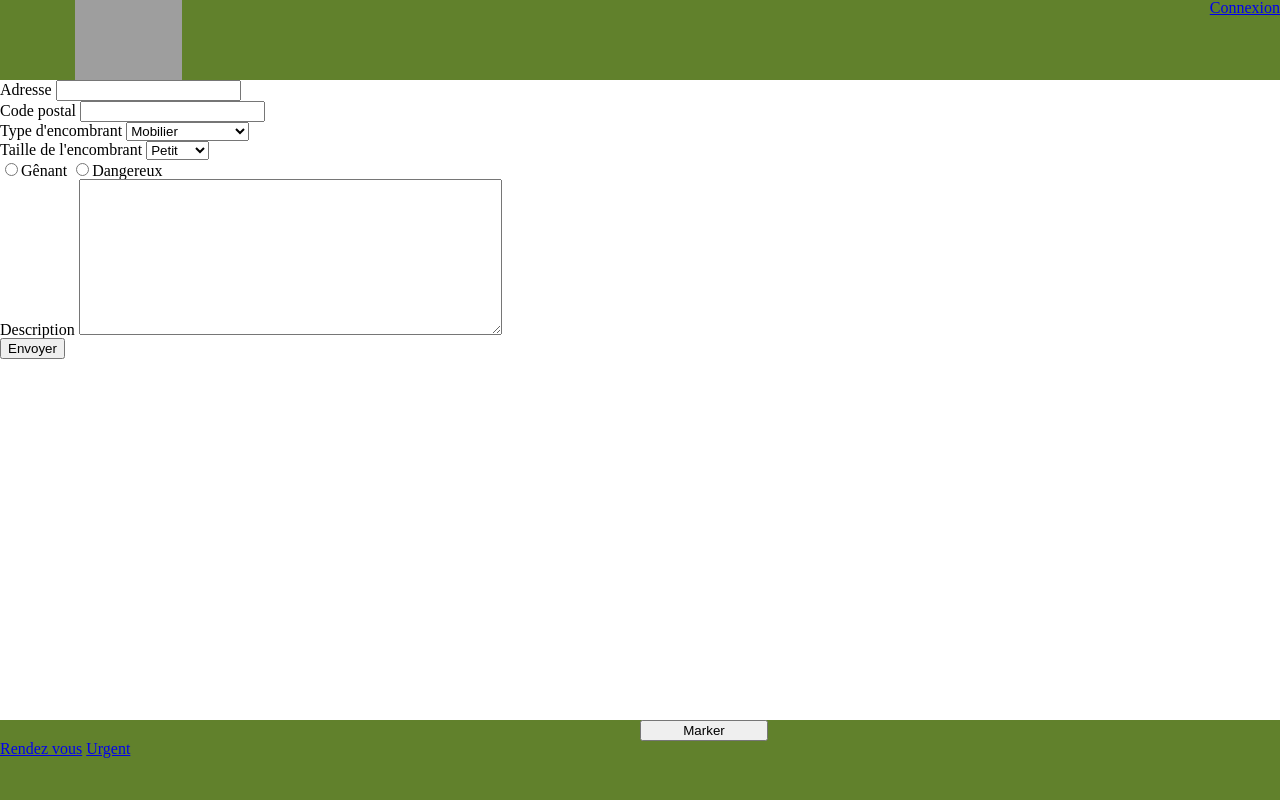
After one commit to LexaFu/trash, a PHP site: page /reporting.php in a window 1280 px wide. The commit adds this page. Run offline with PHP 8.4, Linux system fonts and the light colour scheme; style sheets or scripts are compiled from the project's sources; some libraries are stand-ins or nearby versions; grey boxes are pictures that could not be loaded.

Commit message:
ajout reporting.php, rep_post.php et modification footer.php

```diff
--- a/connect.php
+++ b/connect.php
@@ -1,7 +1,7 @@
 <?php
 
 try{
-    $bdd = new PDO('mysql:host=localhost;dbname=trash;charset=latin1', 'root','root');
+    $bdd = new PDO('mysql:host=localhost;dbname=trash;charset=latin1', 'root','');
 }
 catch(Exeption $e)
 {
--- a/footer.php
+++ b/footer.php
@@ -8,6 +8,8 @@
 
         	<a href="appointment.php">Rendez vous</a>
 
+          <a href="reporting.php">Urgent</a>
+
 		    </div>
     </footer>
  </body>
--- /dev/null
+++ b/reporting.php
@@ -0,0 +1,58 @@
+<?php
+ include "header.php";
+?>
+
+<form class= "form" action="rep_post.php" method="post" enctype="multipart/form-data">
+
+    		<div class="address">
+        		<label for="address">Adresse</label>
+        		<input type="text" name="address" />
+    		</div>
+
+    		<div class="cp">
+        		<label for="cp">Code postal</label>
+        		<input type="text" name="cp"></input>
+    		</div>
+
+			<div class="type">
+			<label for="type">Type d'encombrant</label>
+			<select name="type">
+				<option>Mobilier</option>
+				<option>Mécanique</option>
+				<option>Environnemental</option>
+			</select>
+			</div>
+
+			<div class="size">
+			<label for="size">Taille de l'encombrant</label>
+			<select name="size">
+				<option>Petit</option>
+				<option>Moyen</option>
+				<option>Grand</option>
+			</select>
+			</div>
+
+			<!-- <label class="champs" for=""></label> -->
+          	<input class="obstruction" type=radio name=>Gênant
+          	<input class="dangerous" type=radio name=>Dangereux<br>
+
+			<div class="description">
+        		<label for="description">Description</label>
+        		<textarea name="description" size="250" rows="10" cols="50"></textarea>
+    		</div>
+
+    		<input type="hidden" name="MAX_FILE_SIZE" value="1000000" />
+
+            <!-- <input type="file" name="img" id="img" required="true"/> -->
+
+            <!-- <input type=submit value="submit" name="upload"/> -->
+
+
+	 		<div class="bouton">
+        		<button type="submit">Envoyer</button>
+    		</div>
+		</form>
+
+<?php
+	include "footer.php";
+?>
```
Also changed, not shown: rep_post.php (added, +24 -0 lines), 1 other file.
